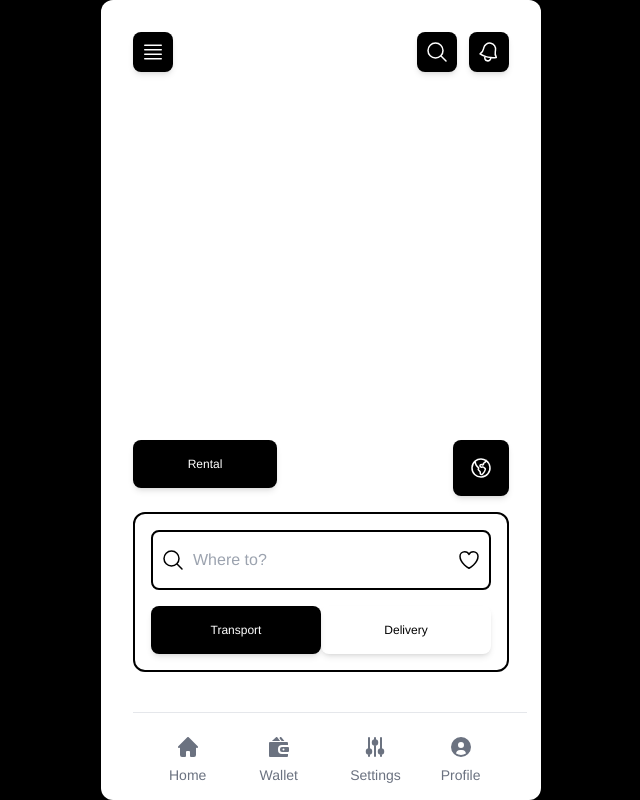
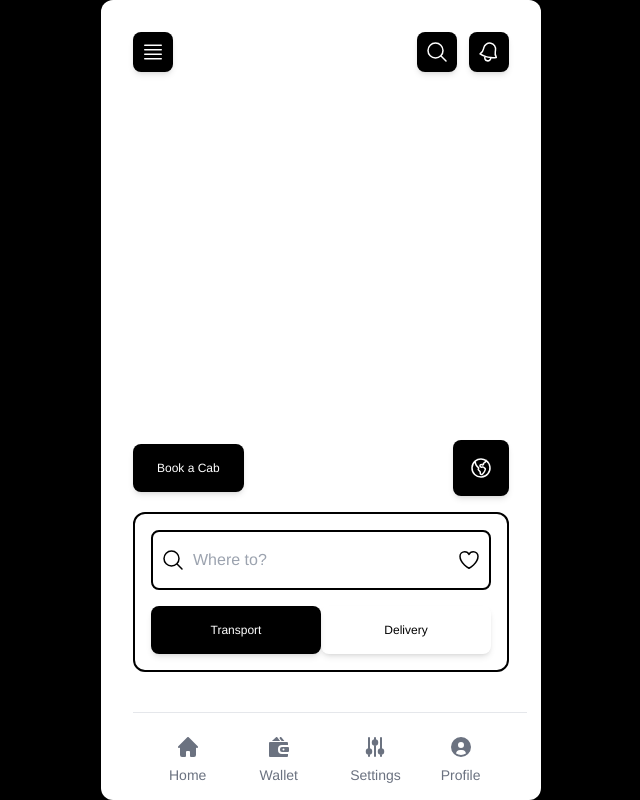
Before and after one commit to Dhruv1238/GoEth, a React (Vite) app in the folder client/: page /home in a window 1280 px wide. Shown: the whole page, without its empty margins (319-959 px from the left). Built offline with nearby package versions, Linux system fonts and the light colour scheme.

Commit message:
feat: changes in ui

```diff
--- a/client/src/pages/Home.jsx
+++ b/client/src/pages/Home.jsx
@@ -39,10 +39,10 @@ function Home() {
                         </div>
                     </div>
                     <div className='flex flex-col mb-24 gap-4 '>
-                        <div className="flex flex-row justify-between">
+                        <div className="flex flex-row justify-between items-center">
                             <Link to="/rent">
-                                <Button className='bg-black w-36 text-white p-4 pl-6 pr-6 '>
-                                    Rental
+                                <Button className='bg-black text-white p-4 pl-6 pr-6 '>
+                                    Book a Cab
                                 </Button>
                             </Link>
                             <Button className='bg-black flex items-center justify-center p-4 rounded-lg'>
--- a/client/src/pages/RentalCars.jsx
+++ b/client/src/pages/RentalCars.jsx
@@ -12,26 +12,30 @@ function RentalCars() {
             timeToArrive: '10 mins',
             name: 'BMW Cabrio',
             distance: '5 km',
-            img: ''
+            img: 'https://t3.ftcdn.net/jpg/02/22/85/16/360_F_222851624_jfoMGbJxwRi5AWGdPgXKSABMnzCQo9RN.jpg',
+            driverName:'Hamiz Parekh'
         },
         {
             timeToArrive: '15 mins',
             name: 'Audi SUV',
             distance: '10 km',
-            img: ''
+            img: '',
+            driverName:'Sarfaraz Shaikh'
         },
         {
             timeToArrive: '20 mins',
             name: 'Mercedes Sedan',
             distance: '15 km',
-            img: ''
+            img: '',
+            driverName:'Dhruv Khan'
 
         },
         {
             timeToArrive: '20 mins',
             name: 'Mercedes Sedan',
             distance: '15 km',
-            img: ''
+            img: '',
+            driverName:'Pratham choenka'
 
         }
     ]);
@@ -56,6 +60,11 @@ function RentalCars() {
                         {cars.map((car, index) => (
 
                             <div key={index} className='flex flex-col p-4 border border-2 border-black rounded-xl gap-2 '>
+                                <div className='flex flex-row gap-4 items-center'>
+                                    <img src={car.img} className='w-8 h-8 border border-2 border-black rounded-full' alt="" />
+                                    <p className='text-base font-semibold'>{car.driverName}</p>
+                                </div>
+
                                 <div className='flex flex-row'>
                                     <div className='flex flex-col '>
                                         <p className='text-black'>{car.name}</p>
```
